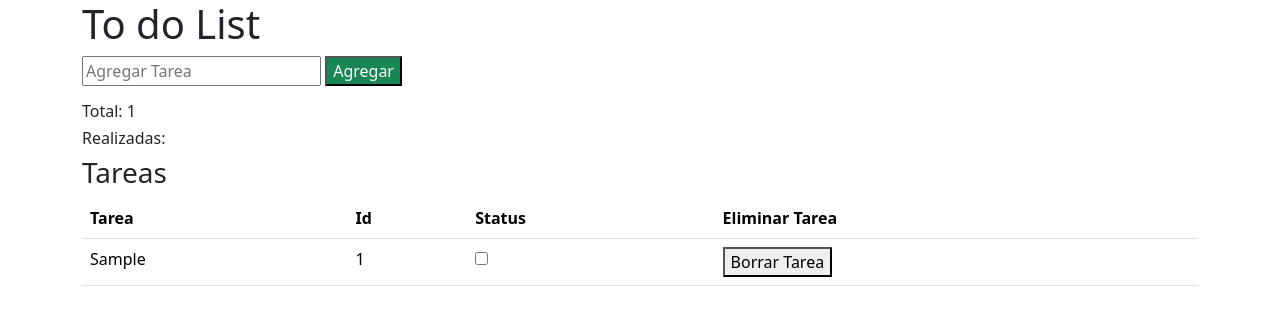
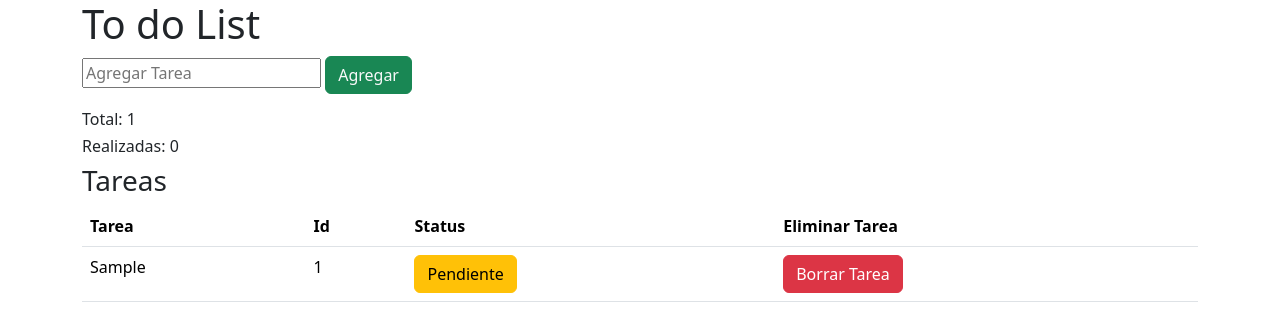
Before and after one commit to gonzalarcon/metodos-js, a plain HTML site: page index.html in a window 1280 px wide. Both pictures are taken after typing "Sample" into the empty fields and a click on the button "Agregar". Drawn offline with nearby package versions, Linux system fonts and the light colour scheme.

Commit message:
correcciones 1

```diff
--- a/assets/js/javascript.js
+++ b/assets/js/javascript.js
@@ -1,50 +1,62 @@
+const btnAgregar = document.querySelector("#newTask")
+// const task = document.querySelector("#newTask")
 const listaDeTareas = document.querySelector("#tasks")
 const tareaInput = document.querySelector("#nuevaTarea")
-const btnAgregar = document.querySelector("#agregarTarea")
 const TareasTotal = document.querySelector("#totalTasks")
 const TareasRealizadas = document.querySelector("#checkTasks")
 const tasks = [];
 
-btnAgregar.addEventListener("click", ()=>{
-    if(tareaInput.value == ""){
+btnAgregar.addEventListener('click', ()=>{
+    if(tareaInput.value === ""){
         alert ("debes ingresar una tarea")
-        return
-    } else{
-        // const agregarTarea = () =>{
-        // }
+        return;
+    }else{
+        agregarTarea();
+    }
+});
+
+const agregarTarea = () =>{
     const nuevaTarea = {
             id: tasks.length + 1,
             nombre: tareaInput.value,
             status: false,
         }
         tasks.push(nuevaTarea)
-        tareaInput.value="";
+        updateList();
+};
 
-            let html = "";
+const updateList = () =>{
+    let row = ""; countTaskReady=0;
     for(let task of tasks){
-            html += `<tr>
+        if(nuevaTarea.status){
+            countTaskReady++;
+        }
+        row +=
+            `<tr class="${task.status ? 'bg-success' : 'bg-Light'}">
                 <td>${task.nombre}</td>
                 <td id="${task.id}">${task.id}</td>
-                        <td><input type="checkbox" id="checkbox" name="checkbox"></td>
-                        <td><button onclick="borrar(${task.id})" class="btn-danger">Borrar Tarea</button></td>
+                <td class="text-right"> <button onclick"updateStatus(${task.id}" class="btn btn-${task.status ? 'success' : 'warning'}">${task.status ? 'Realizada' : 'Pendiente'}</button></td>
+                <td class="text-right"><button onclick="borrar(${task.id})" class="btn btn-danger" id="btnEliminar">Borrar Tarea</button></td>
             </tr>`;
+    }
 
-            listaDeTareas.innerHTML=html;
+        listaDeTareas.innerHTML=row;
         tareaInput.value='';
         TareasTotal.innerHTML=tasks.length;
+        TareasRealizadas.innerHTML=countTaskReady;
+
 }
 
-
+const updateStatus=(taskId)=>{
+    const index = tareaInput.list.findIndex(task=>task.id===TaskId);
+    tareaInput[index].status= !tareaInput[index].status;
 }
-})
-
 
 const borrar = (taskId) =>{
     const confirms = confirm('¿Seguro que deseas eliminar esta tarea?');
     if(confirms){
-        const index = tasks.findIndex(task=>task.id===taskId)
+        const index = tareaInput.list.findIndex(task=>task.id===TaskId)
         tasks.splice(index,1);
+        updateList();
     };
-    const d = document.querySelector("#tasks")
-    d.remove();
 }
--- a/index.html
+++ b/index.html
@@ -13,7 +13,7 @@
         <h1>To do List</h1>
         <div class="input position-relative pb-3">
             <input class="" placeholder="Agregar Tarea" id="nuevaTarea">
-            <button class=" text-light bg-success" id="agregarTarea" >Agregar</button>
+            <button class="btn btn-success text-light" id="newTask" >Agregar</button>
         </div>
         <div class="main">
             <div class="summary">
```
Lines whose indentation alone changed are shown as unchanged.
